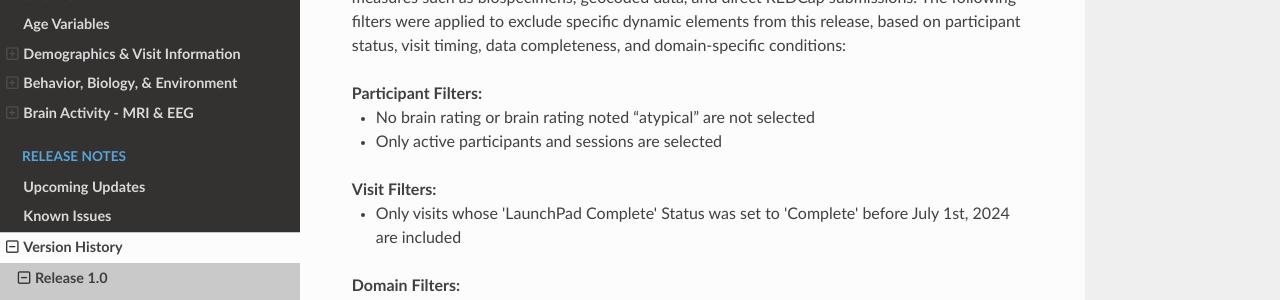
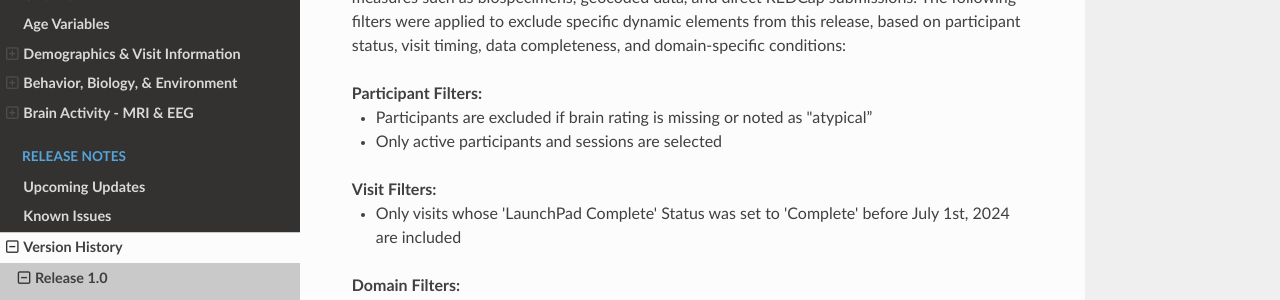
Before and after one commit to nbdc-datahub/hbcd-docs, an MkDocs documentation site: the page built from docs/changelog/versions/R1.md, in a window 1280 px wide and 900 px high, scrolled down 1544 px. Shown: the part 377-677 px from the top of the window. Built offline with MkDocs 1.6.1, drawn with Linux system fonts in a browser that asks for light colours; nearby versions of some CDN libraries.

Commit message:
language clarification

```diff
--- a/docs/changelog/versions/R1.md
+++ b/docs/changelog/versions/R1.md
@@ -165,7 +165,7 @@ In contrast to static elements (e.g. participants, instruments, and instrument f
 
 <ul>
 <b>Participant Filters:</b>
-    <li>No brain rating or brain rating noted “atypical” are not selected</li>
+    <li>Participants are excluded if brain rating is missing or noted as "atypical”</li>
     <li>Only active participants and sessions are selected</li>
 </ul>
 <ul><b>Visit Filters:</b>
```
